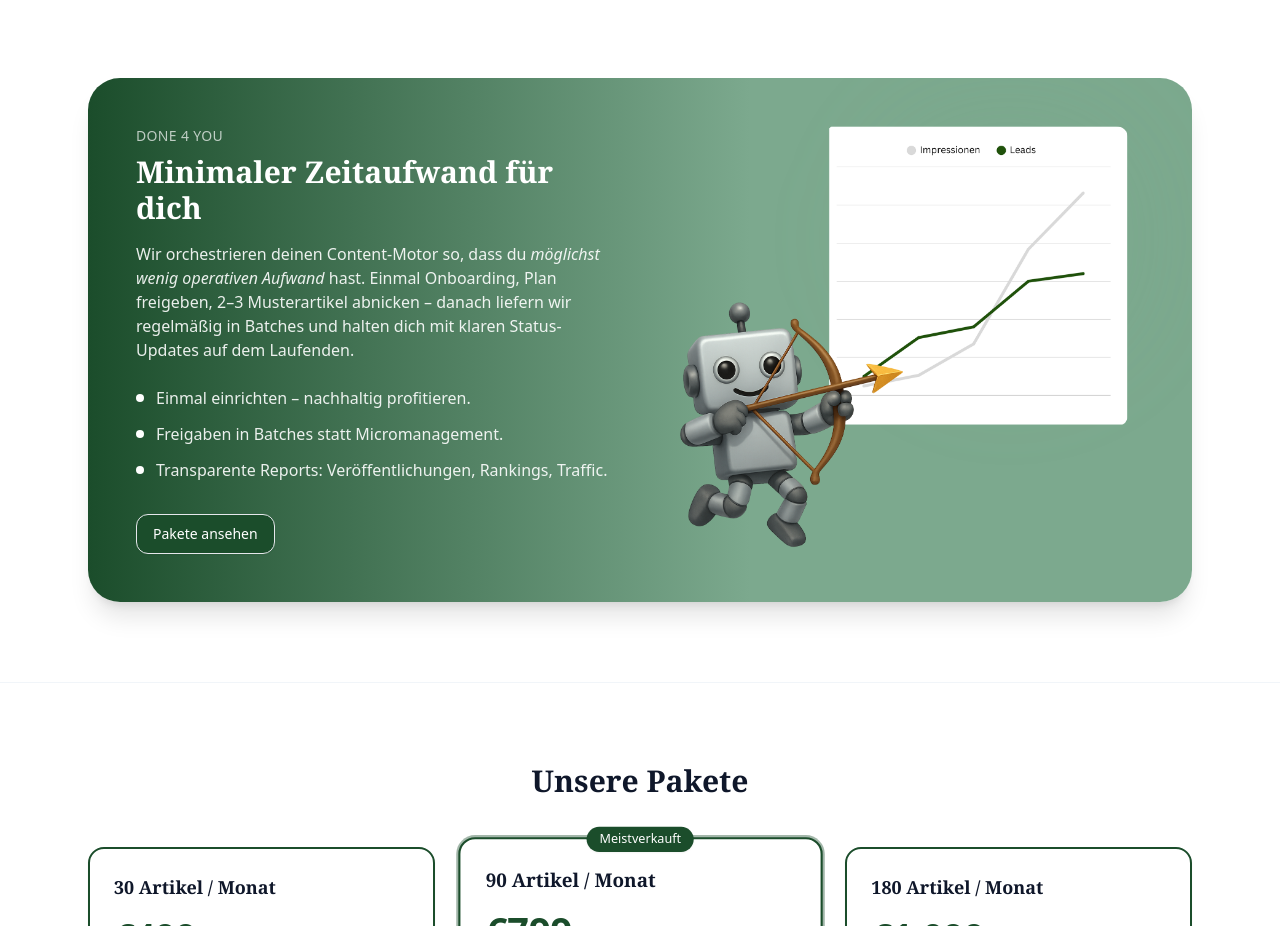
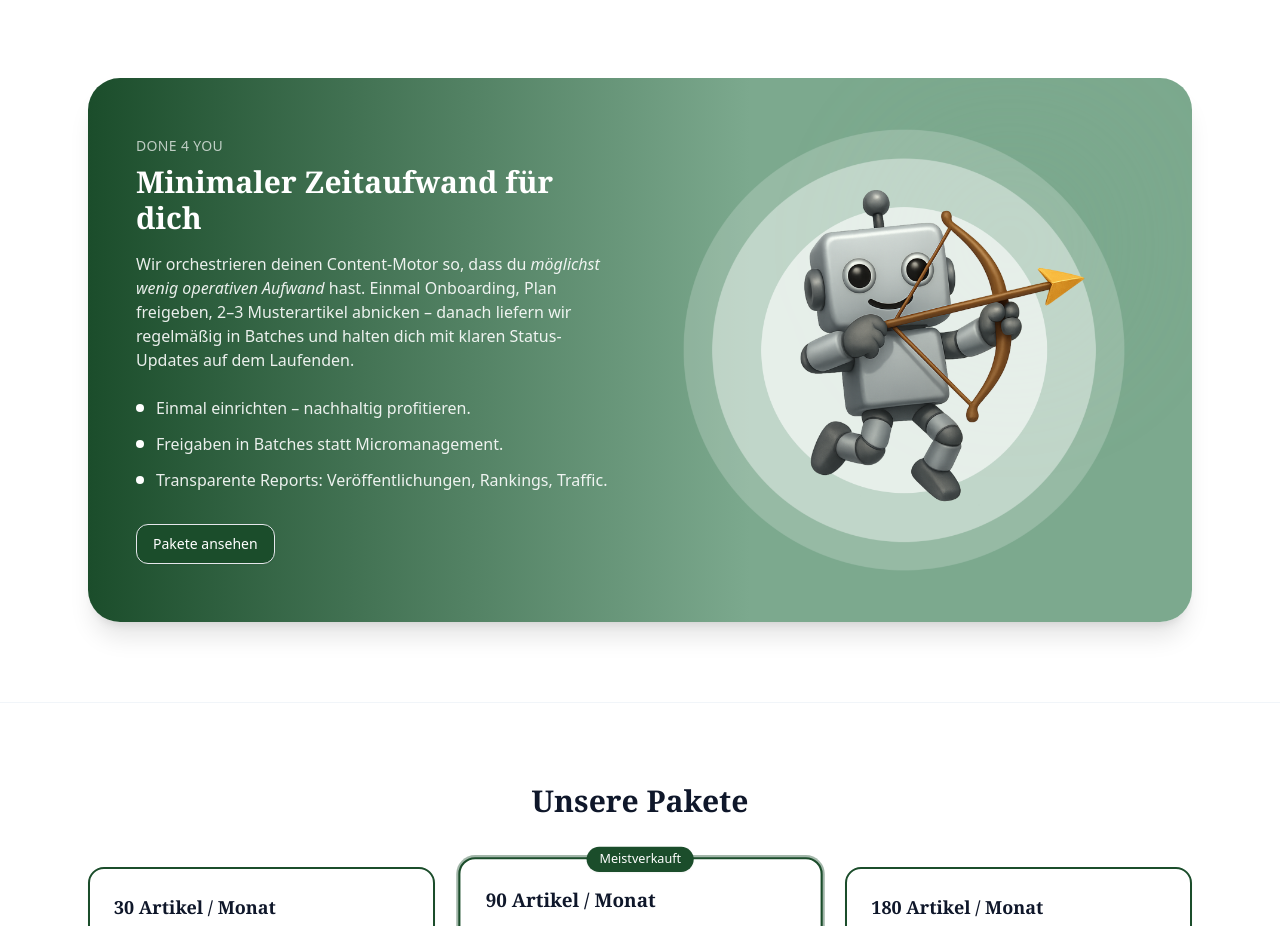
Before and after one commit to lennartnm/findbar_website, a Next.js app: page / in a window 1280 px wide. Shown: the part 1580-2506 px from the top of the page. Built offline with nearby package versions, Linux system fonts and the light colour scheme.

Commit message:
Update page.tsx

```diff
--- a/src/app/page.tsx
+++ b/src/app/page.tsx
@@ -340,7 +340,7 @@ function UnserZielSection() {
                   }}
                 />
                 <img
-                  src="/Findbar Performance Steigerung.png"
+                  src="/Ziele erreichen mit Findbar.png"
                   alt="Darstellung des Done 4 You Prozesses"
                   className="relative z-20 w-full rounded-xl"
                 />
```
